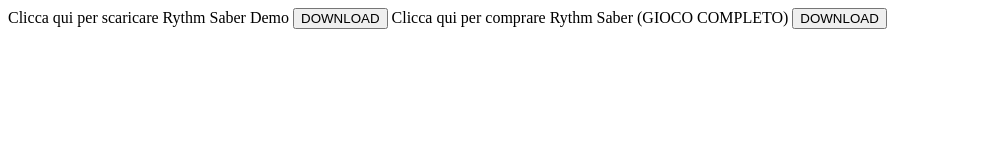
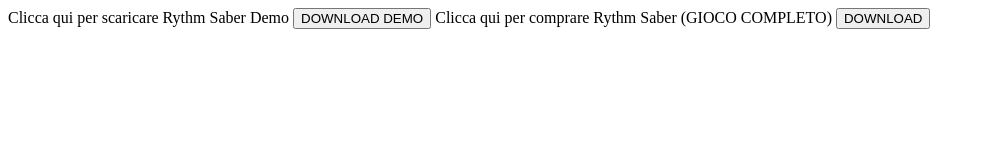
Before and after one commit to CoThinGamer582/Rythm-Saber, a plain HTML site: page index.html in a window 1280 px wide. Shown: the whole page, without its empty margins (0-985 px from the left). Drawn offline with Linux system fonts and the light colour scheme.

Commit message:
Update index.html

```diff
--- a/index.html
+++ b/index.html
@@ -1,5 +1,5 @@
 Clicca qui per scaricare Rythm Saber Demo
-<a href="https://itch.io/"><button>DOWNLOAD</button></a>
+<a href="https://www.dropbox.com/s/hvrsmury2u1t6mh/2-beat%20saber%20cth-vr.apk?dl=1"><button>DOWNLOAD DEMO</button></a>
 
 Clicca qui per comprare Rythm Saber (GIOCO COMPLETO)
 <a href="https://www.google.com/url?q=https://sites.google.com/view/beat-cuber-shop/home-page&sa=D&source=hangouts&ust=1618394701761000&usg=AFQjCNF6OqfLa7QfltbwYWf6UNsNnWN8oQ/"><button>DOWNLOAD</button></a>
```
